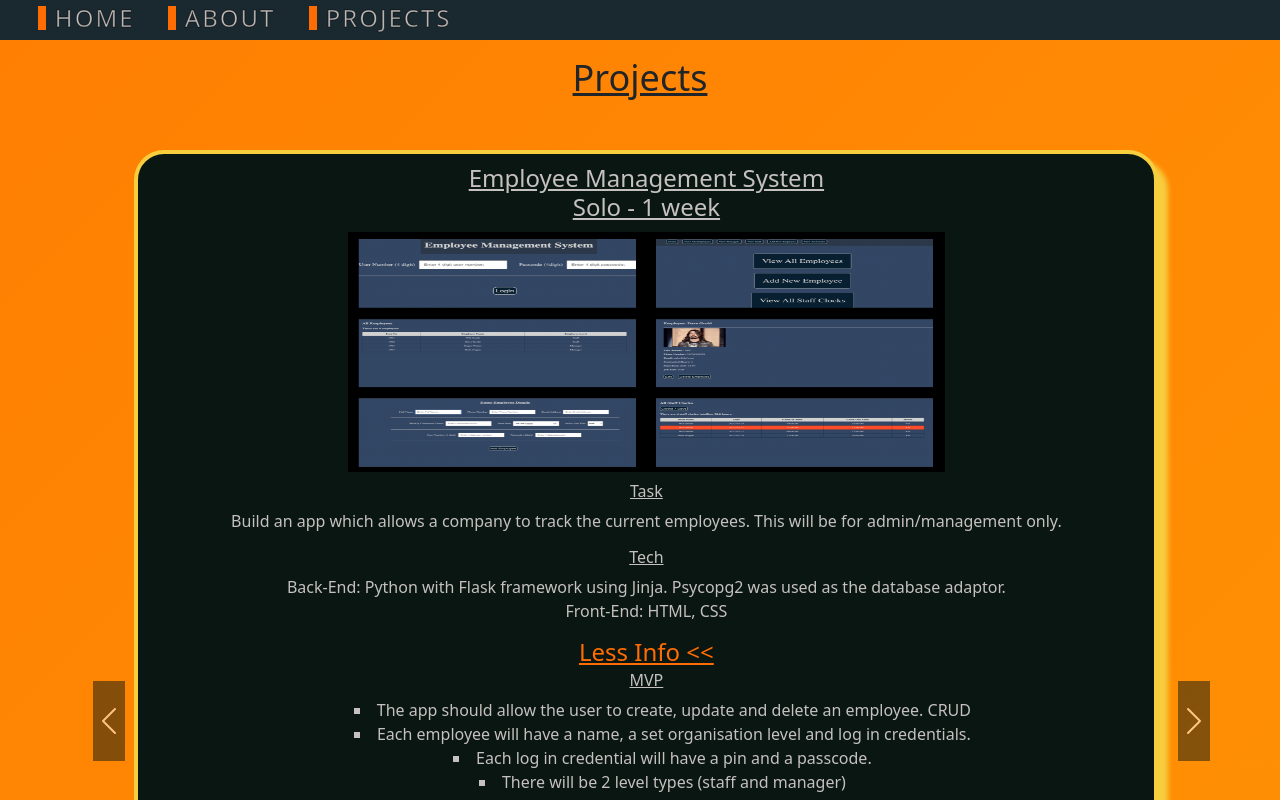
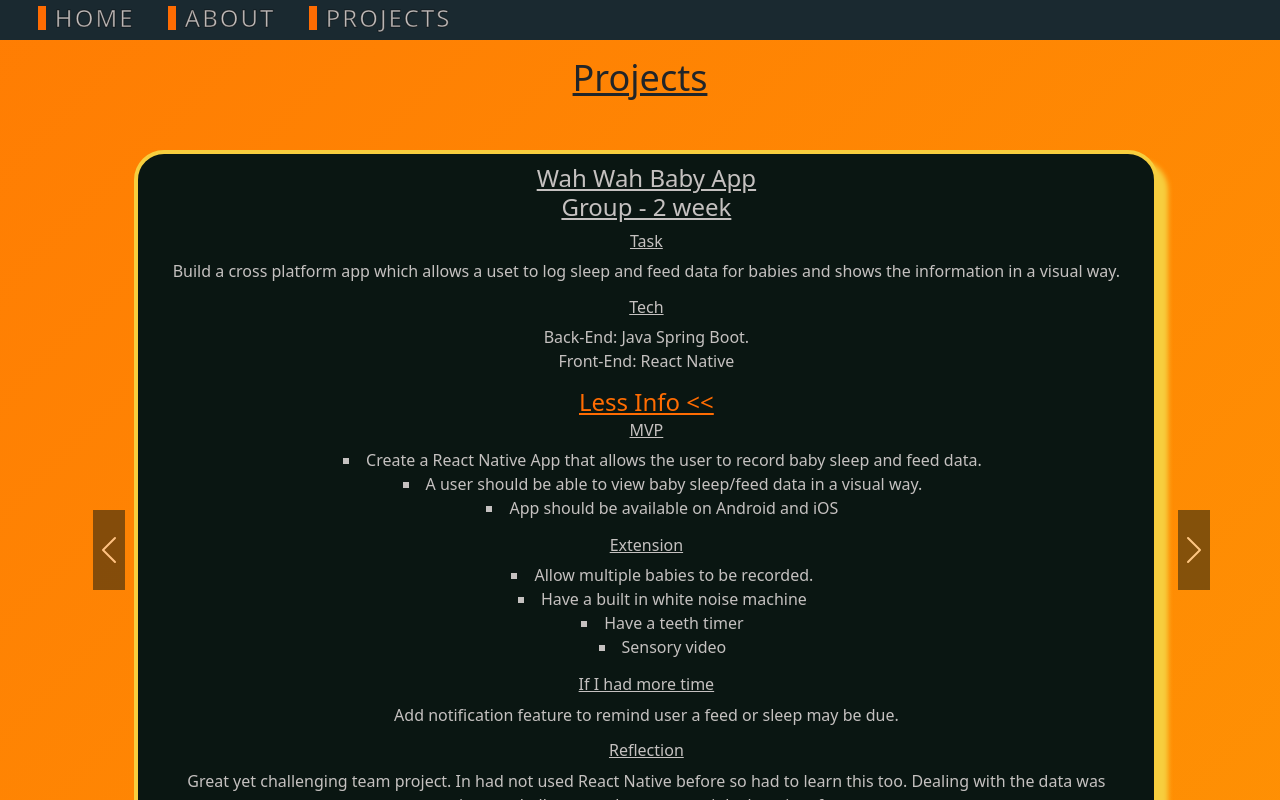
Before and after one commit to ScottDrysdale86/portfolio, a React (Create React App) app: page /portfolio/Projects in a window 1280 px wide. Both pictures are taken after a click on the link "More Info >>". Shown: the top 800 px of the page. Built offline with nearby package versions, Linux system fonts and the light colour scheme.

Commit message:
added final project

```diff
--- a/src/Components/About.js
+++ b/src/Components/About.js
@@ -7,7 +7,7 @@ const About = () => {
 			<Title>About Me</Title>
 			<Info>
 				I am a self-motivated, analytical and enthusiastic individual
-				who is currently completing a Professional Software Development
+				who has completed a Professional Software Development
 				course at Code Clan and have a BEng Hons Electrical and Computer
 				Engineering from Heriot Watt University. I have over 12 years of
 				experience working within a customer focused role who often had
--- a/src/Components/MainPage.js
+++ b/src/Components/MainPage.js
@@ -1,5 +1,4 @@
 import styled from "styled-components";
-// import { Carousel } from "3d-react-carousal";
 
 const MainPage = () => {
 	return (
@@ -14,7 +13,7 @@ const MainPage = () => {
 					<Name> 👋 Hi, I'm Scott Drysdale</Name>
 					<Bullet> 💻 I'm a Software Developer</Bullet>
 					<Bullet> 🌍 Based in West Lothian, Scotland</Bullet>
-					<Bullet> 💭 Student at CodeClan</Bullet>
+					<Bullet> 💭 Looking for a Junior Developer Role</Bullet>
 					<Bullet> 🔗 Let's Connect Below!</Bullet>
 				</Details>
 			</Wrapper>
--- a/src/Components/Projects.js
+++ b/src/Components/Projects.js
@@ -1,7 +1,7 @@
 import styled from "styled-components";
 import { useEffect, useState } from "react";
 import { Carousel, CarouselItem } from "react-bootstrap";
-import { Link } from "react-router-dom";
+// import { Link } from "react-router-dom";
 
 const Projects = () => {
 	const [extraContent, setExtraContent] = useState(false);
@@ -133,6 +133,42 @@ const Projects = () => {
 			</Description>
 		</>
 	);
+
+	const extraContentBaby = (
+		<>
+			<SubHeading>MVP</SubHeading>
+			<ListedTasks>
+				<Task>
+					Create a React Native App that allows the user to record
+					baby sleep and feed data.
+				</Task>
+				<Task>
+					A user should be able to view baby sleep/feed data in a
+					visual way.
+				</Task>
+				<Task>App should be available on Android and iOS</Task>
+			</ListedTasks>
+			<SubHeading>Extension</SubHeading>
+			<ListedTasks>
+				<Task>Allow multiple babies to be recorded. </Task>
+				<Task>Have a built in white noise machine</Task>
+				<Task>Have a teeth timer</Task>
+				<Task>Sensory video</Task>
+			</ListedTasks>
+			<SubHeading>If I had more time</SubHeading>
+			<Description>
+				Add notification feature to remind user a feed or sleep may be
+				due.
+			</Description>
+			<SubHeading>Reflection</SubHeading>
+			<Description>
+				Great yet challenging team project. In had not used React Native
+				before so had to learn this too. Dealing with the data was
+				sometimes a challenge as they were mainly date time formats.
+			</Description>
+		</>
+	);
+
 	const linkName = extraContent ? "Less Info << " : "More Info >> ";
 
 	useEffect(() => {
@@ -145,6 +181,50 @@ const Projects = () => {
 		<Wrapper>
 			<TopTitle>Projects</TopTitle>
 			<Carousel slide={false}>
+				<CarouselItem interval={3000000}>
+					<ProjectBox>
+						<Title>
+							Wah Wah Baby App <br /> Group - 2 week
+						</Title>
+
+						{/* <Pic src={require("")} alt="Baby App Screenshots"></Pic> */}
+						<SubHeading>Task</SubHeading>
+						<Description>
+							Build a cross platform app which allows a uset to
+							log sleep and feed data for babies and shows the
+							information in a visual way.
+						</Description>
+						<SubHeading>Tech</SubHeading>
+						<Description>
+							Back-End: Java Spring Boot.
+							<br />
+							Front-End: React Native
+						</Description>
+						<ExtraBox>
+							<ExtraLink
+								className="read-more-link"
+								onClick={() => {
+									setExtraContent(!extraContent);
+								}}
+							>
+								<ExtraTitle>{linkName}</ExtraTitle>
+							</ExtraLink>
+							{extraContent && extraContentBaby}
+						</ExtraBox>
+						<GitLink
+							href="https://github.com/ScottDrysdale86/babyApp"
+							target="_blank"
+						>
+							Link to Backend Source
+						</GitLink>
+						<GitLink
+							href="https://github.com/ScottDrysdale86/BabyAppFrontEnd"
+							target="_blank"
+						>
+							Link to Frontend Source
+						</GitLink>
+					</ProjectBox>
+				</CarouselItem>
 				<CarouselItem interval={3000000}>
 					<ProjectBox>
 						<Title>
```
